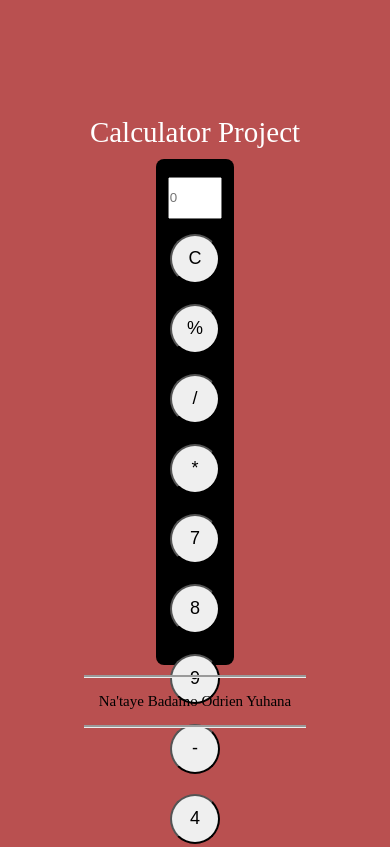
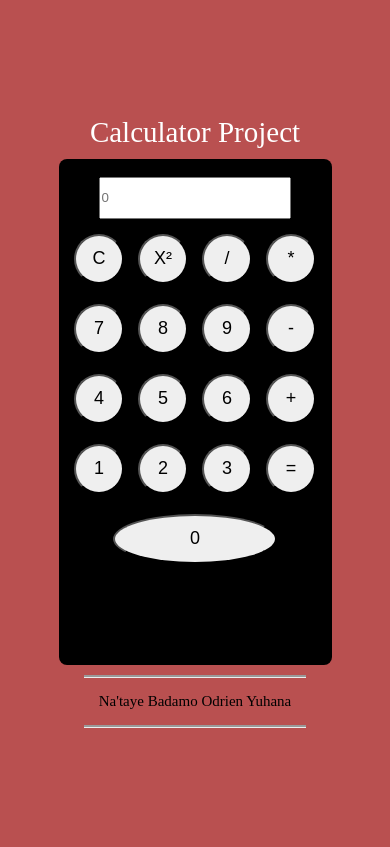
Before and after one commit to NatayeBadamo/calculator, a plain HTML site: page index.html in a window 390 px wide. Shown: the top 847 px of the page. Drawn offline with Linux system fonts and the light colour scheme.

Commit message:
Modified the media query part

```diff
--- a/index.html
+++ b/index.html
@@ -13,7 +13,7 @@
         <label for="result">Calculator</label><br>
         <input type="text" id="result" name="result" readonly placeholder="0"><br>
         <button class="numbers" onclick="clearResult()">C</button>
-        <button class="numbers" onclick="appendResult('%')">%</button>
+        <button class="numbers" onclick="appendResult('%')">X²</button>
         <button class="numbers" onclick="appendResult('/')">/</button>
         <button class="numbers" onclick="appendResult('*')">*</button><br>
         <button class="numbers" onclick="appendResult('7')">7</button>
--- a/style.css
+++ b/style.css
@@ -67,3 +67,12 @@ footer {
     border-bottom-style: groove;
     border-top-style: groove;
 }
+@media screen and (max-width: 954px){
+    .container_one {
+        text-align: center;
+        background-color: black;
+        border-radius: 8px;
+        width: 70%;
+        height: 60vh;
+    }
+}
```
